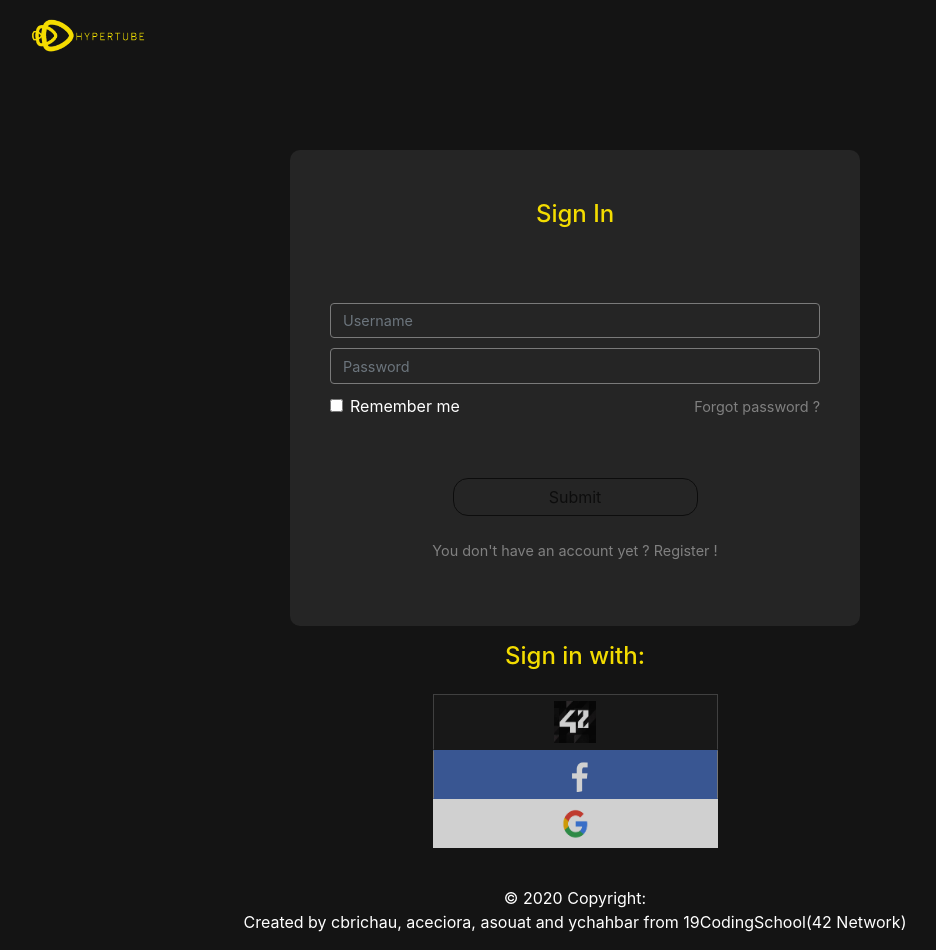
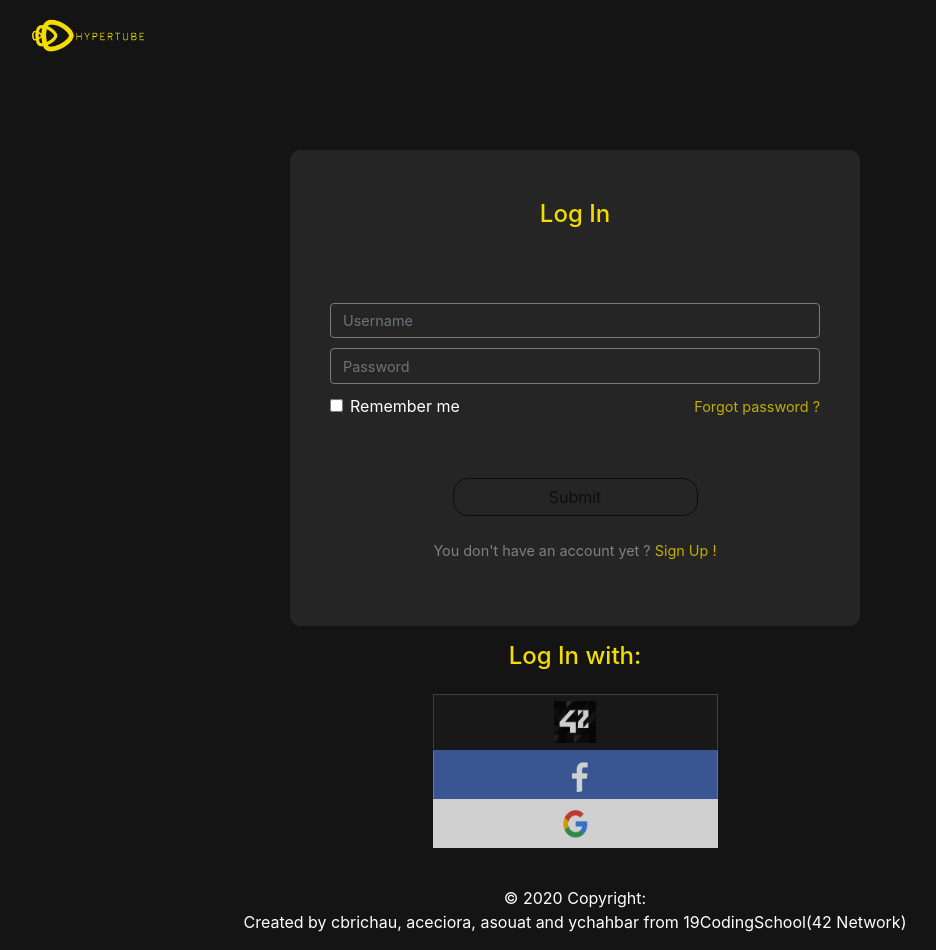
Before and after one commit to ychahbar19/HyperTube, an Angular app in the folder front/: page /signin in a window 1280 px wide. Shown: the whole page, without its empty margins (65-1001 px from the left). Built offline with nearby package versions, Linux system fonts and the light colour scheme.

Commit message:
mainly visual changes + header when user is logged or not

```diff
--- a/front/src/app/auth/auth.service.ts
+++ b/front/src/app/auth/auth.service.ts
@@ -1,17 +1,23 @@
 import { Injectable } from '@angular/core';
 import { HttpClient } from '@angular/common/http';
 import { Router } from '@angular/router';
+import { Subject } from 'rxjs';
+
 import { AuthData } from './auth-data.model';
-
 
 @Injectable({ providedIn: 'root' })
 export class AuthService {
   private token: string;
+  private authStatusListener = new Subject<boolean>();
 
   constructor(private http: HttpClient, private router: Router) { }
 
   getToken() {
     return this.token;
+  }
+
+  getAuthStatusListener() {
+    return this.authStatusListener.asObservable();
   }
 
   // isAuthenticated(): boolean {
@@ -56,7 +62,8 @@ export class AuthService {
       .subscribe(response => {
         const token = response.token;
         this.token = token;
-      })
+        this.authStatusListener.next(true);
+      });
     // return this.http.post<any>('http://localhost:3000/signin', authData);
   }
 
--- a/front/src/app/auth/omniauth/omniauth.component.html
+++ b/front/src/app/auth/omniauth/omniauth.component.html
@@ -1,5 +1,5 @@
 <div class="row justify-content-center">
-  <h4 class="col-12 form-yellow-title">Sign in with:</h4>
+  <h4 class="col-12 form-yellow-title">Log In with:</h4>
   <div class="col-6 col-md-5 col-lg-3 social--login justify-content-center">
     <button class="btn logo-42 col-12">
       <img src="../../assets/img/42--logo.jpeg" alt="42-logo" class="42--logo">
--- a/front/src/app/auth/signin/signin.component.html
+++ b/front/src/app/auth/signin/signin.component.html
@@ -2,7 +2,7 @@
   <div class="justify-content-center sign-in--main">
     <div class="row justify-content-center">
       <form #f="ngForm" class="col-12 col-md-10 col-lg-6" (ngSubmit)="onSignin()">
-        <h4 class="mb-4 form-yellow-title">Sign In</h4>
+        <h4 class="mb-4 form-yellow-title">Log In</h4>
         <div class="form-group">
           <input
           type="text"
@@ -69,16 +69,18 @@
             <input type="checkbox" class="form-check-input" id="exampleCheck1">
             <label class="form-check-label" for="exampleCheck1">Remember me</label>
           </div>
-          <div class="form-group">
-            <a class="sign-up--link" routerLink="" >Forgot password ?</a>
+          <div class="form-group example">
+            <a class="small_grey_text hover hover-4" routerLink="" >Forgot password ?</a>
           </div>
         </div>
         <button type="submit" [disabled]="!f.valid" class="sign-in--button btn btn-outline-warning mx-auto d-block col-sm-12 col-md-6">Submit</button>
-        <p class="sign-up--link mb-0 mt-4" style="text-align: center;">
+        <p class="small_grey_text mb-0 mt-4" style="text-align: center;">
           You don't have an account yet ?
-          <a class="sign-up--link" routerLink="/signup"> Register !</a>
+          <span class="example">
+            <a class="small_grey_text hover hover-4" routerLink="/signup"> Sign Up !</a>
+          </span>
         </p>
-        <br>
+        <br />
       </form>
     </div>
     <app-omniauth></app-omniauth>
--- a/front/src/app/auth/signin/signin.component.scss
+++ b/front/src/app/auth/signin/signin.component.scss
@@ -1,3 +1,5 @@
+$animate: all 0.2s ease-in-out;
+
 .container {
   margin-top: 10vh;
 }
@@ -12,11 +14,66 @@
   // box-shadow: 1px 1px 5px grey;
 }
 
-.sign-up--link {
+.small_grey_text {
   color: grey;
   text-decoration: none;
   font-size: 0.9rem;
 }
+
+.yellow_underline {
+  position: relative;
+  color: grey;
+  text-decoration: none;
+}
+
+.example {
+    .hover {
+      color: darken(rgb(243, 220, 0), 10%);
+      text-align: center;
+      margin: 0 auto;
+      padding: 0;
+      transition: $animate;
+      position: relative;
+      &:before,
+      &:after {
+        content: "";
+        position: absolute;
+        bottom: -5px;
+        width: 0px;
+        height: 2px;
+        margin: 5px 0 0;
+        transition: $animate;
+        transition-duration: 0.45s;
+        opacity: 0;
+        background-color: rgb(243,220,0);
+      }
+      &.hover-4 {
+        &:before {
+          left: 0;
+        }
+        &:after {
+          right: 0;
+        }
+      }
+    }
+    &:hover {
+      cursor: pointer;
+      .hover {
+        &:before,
+        &:after {
+          width: 100%;
+          opacity: 1;
+        }
+        &.hover-3,
+        &.hover-4 {
+          &:before,
+          &:after {
+            width: 50%;
+          }
+        }
+      }
+    }
+  }
 
 .sign-in--button {
   margin-top: 60px;
--- a/front/src/app/header/header.component.html
+++ b/front/src/app/header/header.component.html
@@ -7,12 +7,13 @@
     </button> -->
     <div class="collapse navbar-collapse" id="navbarSupportedContent">
         <ul class="navbar-nav">
-            <li class="nav-item"  *ngIf="displaySignInButton()">
-                <button type="button" routerLink='signin' class="btn btn-outline-warning">Sign-In</button>
+            <li class="nav-item" *ngIf="displaySignInButton()">
+                <button type="button" routerLink='signin' class="btn btn-outline-warning">Log In</button>
             </li>
-            <ng-template #mainNavbar>
+            <ng-template #mainNavbar [ngIf]="userIsAuthenticated">
                 <li class="nav-item dropdown">
                     <a class="nav-link dropdown-toggle" href="#" id="navbarDropdown" role="button" data-toggle="dropdown" aria-haspopup="true" aria-expanded="false">
+                      <img src="https://secure.webtoolhub.com/static/resources/icons/set128/43d7dd9d.png" alt="" width="50px" height="50px">
                     </a>
                     <div class="dropdown-menu" aria-labelledby="navbarDropdown">
                         <a class="dropdown-item" href="#">
@@ -26,7 +27,7 @@
                         <div class="dropdown-divider"></div>
                         <a class="dropdown-item" href="#">
                           <i class="large material-icons">power_settings_new</i>
-                          Disconnect
+                          Log Out
                         </a>
                     </div>
                 </li>
--- a/front/src/app/header/header.component.scss
+++ b/front/src/app/header/header.component.scss
@@ -1,39 +1,44 @@
-.navbar-brand{
-    margin-left: 6vw;
+.navbar-brand {
+  margin-left: 6vw;
 }
 
-.navbar-brand:hover{
-    transform: scale(1.05);
+.navbar-brand:hover {
+  transform: scale(1.05);
 }
 
-.btn-outline-warning{
-    margin-right: 2vw;
-    margin-top: 1vh;
+.btn-outline-warning {
+  margin-right: 2vw;
+  margin-top: 1vh;
 }
 
-.navbar-collapse{
+#navbar-dropdown {
+  font-size: 100px;
+}
+
+.navbar-collapse {
   flex-grow: 0;
   margin-right: 3vw;
 }
 
-.navbar-expand{
+.navbar-expand {
   justify-content: space-between;
 }
 
-.dropdown-menu{
+.dropdown-menu {
   left: initial;
   right: 0;
   background-color: rgba(37,37,38,0.8);
 }
-.dropdown-item{
+
+.dropdown-item {
   color: rgb(173,173,173);
 }
 
-.dropdown-item:hover{
+.dropdown-item:hover {
   background-color: initial;
   color: whitesmoke;
 }
 
-.dropdown-divider{
+.dropdown-divider {
   border-top-color: rgb(59, 59, 59);
 }
--- a/front/src/app/header/header.component.ts
+++ b/front/src/app/header/header.component.ts
@@ -1,19 +1,31 @@
-import { Component } from '@angular/core';
+import { Component, OnInit, OnDestroy } from '@angular/core';
 import { Router } from '@angular/router';
+import { Subscription } from 'rxjs';
+
+import { AuthService } from '../auth/auth.service';
 
 @Component({
   selector: 'app-header',
   templateUrl: './header.component.html',
   styleUrls: ['./header.component.scss']
 })
-export class HeaderComponent {
+export class HeaderComponent implements OnInit, OnDestroy {
+  userIsAuthenticated = false;
+  private authListenerSubs: Subscription;
 
-  isLogged = false;
+  constructor(private authService: AuthService, private router: Router) { }
 
-  constructor(private router: Router) {
+  ngOnInit() {
+    this.authListenerSubs = this.authService.getAuthStatusListener().subscribe(isAuthenticated => {
+      this.userIsAuthenticated = isAuthenticated;
+    });
   }
 
-  displaySignInButton(){
-    return (this.router.url !== '/signin' || this.isLogged);
+  displaySignInButton() {
+    return (this.router.url !== '/signin' && !this.userIsAuthenticated);
+  }
+
+  ngOnDestroy() {
+    this.authListenerSubs.unsubscribe();
   }
 }
```
